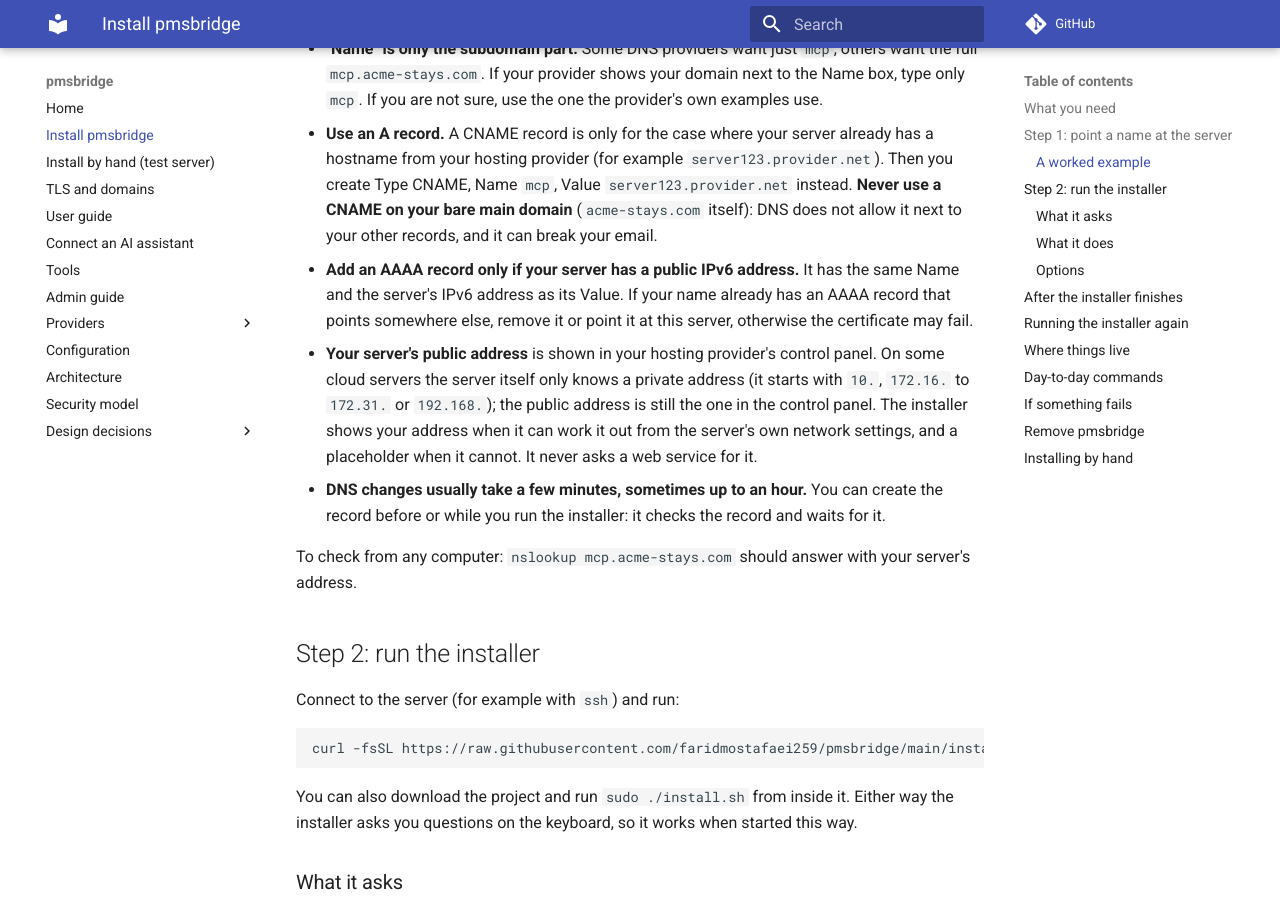
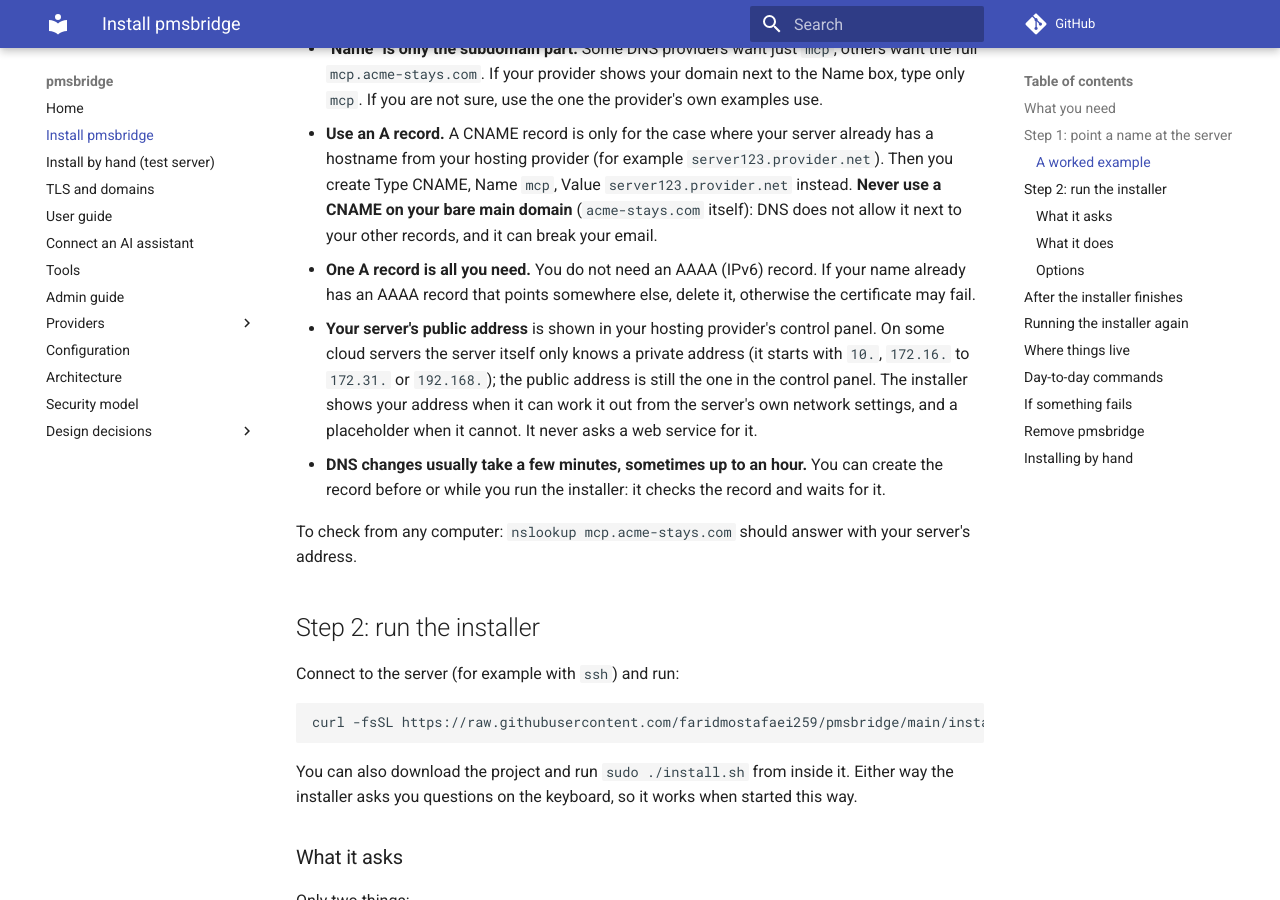
Before and after one commit to faridmostafaei259/pmsbridge, an MkDocs documentation site: the page built from docs/install/index.md, in a window 1280 px wide and 900 px high, scrolled down 1356 px. Built offline with MkDocs 1.6.1 and Material for MkDocs 9.7.7, drawn with Linux system fonts in a browser that asks for light colours; comment, search, counter and statistics services are not loaded.

Commit message:
fix(setup): one DNS record, credentials typed once, connect guide on the assistant pages
- The installer asks for a single A record; a stray AAAA record is still detected and flagged.
- Adding or replacing a Guesty connection confirms the password and code first, so the
  client ID and secret are entered only once.
- The Connected apps and Assistants pages show the server's MCP address and the steps to connect.

```diff
--- a/docs/install/index.md
+++ b/docs/install/index.md
@@ -51,9 +51,8 @@ Things to know:
   your hosting provider (for example `server123.provider.net`). Then you create Type CNAME, Name `mcp`,
   Value `server123.provider.net` instead. **Never use a CNAME on your bare main domain** (`acme-stays.com`
   itself): DNS does not allow it next to your other records, and it can break your email.
-- **Add an AAAA record only if your server has a public IPv6 address.** It has the same Name and the server's
-  IPv6 address as its Value. If your name already has an AAAA record that points somewhere else, remove it or
-  point it at this server, otherwise the certificate may fail.
+- **One A record is all you need.** You do not need an AAAA (IPv6) record. If your name already has an AAAA
+  record that points somewhere else, delete it, otherwise the certificate may fail.
 - **Your server's public address** is shown in your hosting provider's control panel. On some cloud servers the
   server itself only knows a private address (it starts with `10.`, `172.16.` to `172.31.` or `192.168.`);
   the public address is still the one in the control panel. The installer shows your address when it can
--- a/src/pmsbridge/templates/connections/form.html
+++ b/src/pmsbridge/templates/connections/form.html
@@ -9,8 +9,8 @@
   {% if notice %}
   <p class="notice" role="status">{{ notice }}</p>
   {% endif %}
-  <p>In Guesty, create an API key just for pmsbridge. Do not reuse a key that other tools use: Guesty allows only 5 new access tokens per 24 hours for each key, and everything that shares the key shares that limit. Guesty shows the client secret only once, so copy it when you create the key.</p>
-  <p class="warning">Checking the credentials uses one of the key's 5 daily tokens. pmsbridge keeps that token, so it is not wasted. The secret is stored encrypted and is never shown again.</p>
+  <p>In Guesty, create an API key just for pmsbridge. Do not reuse a key that other tools use: Guesty allows only a few new access tokens per 24 hours for each key (usually 5), and everything that shares the key shares that limit. Guesty shows the client secret only once, so copy it when you create the key.</p>
+  <p class="warning">Checking the credentials uses one of the key's daily tokens. pmsbridge keeps that token, so it is not wasted. The secret is stored encrypted and is never shown again.</p>
   <form method="post" action="{{ '/connections/rotate' if replacing else '/connections/add' }}" autocomplete="off">
     <input type="hidden" name="csrf_token" value="{{ csrf_token }}">
     {% if replacing %}
--- a/src/pmsbridge/templates/oauth/admin_apps.html
+++ b/src/pmsbridge/templates/oauth/admin_apps.html
@@ -4,6 +4,7 @@
 <section class="card wide">
   <h1>Assistants</h1>
   <p>Every approval anyone has given to an AI assistant. Cancelling one ends that assistant's access for that person at once.</p>
+  {% include "oauth/_connect_guide.html" %}
   {% if notice %}
   <p class="notice" role="status">{{ notice }}</p>
   {% endif %}
--- a/src/pmsbridge/templates/oauth/apps.html
+++ b/src/pmsbridge/templates/oauth/apps.html
@@ -4,6 +4,7 @@
 <section class="card wide">
   <h1>Connected apps</h1>
   <p>These are the AI assistants you have approved. Each one acts as you, and can use only the PMS connections listed here.</p>
+  {% include "oauth/_connect_guide.html" %}
   {% if error %}
   <p class="error" role="alert">{{ error }}</p>
   {% endif %}
```
Also changed, not shown: docs/connect-ai-clients.md (+2 -1 lines), docs/install/test-server.md (+2 -2 lines), src/pmsbridge/templates/oauth/_connect_guide.html (added, +13 -0 lines), 7 other files.
